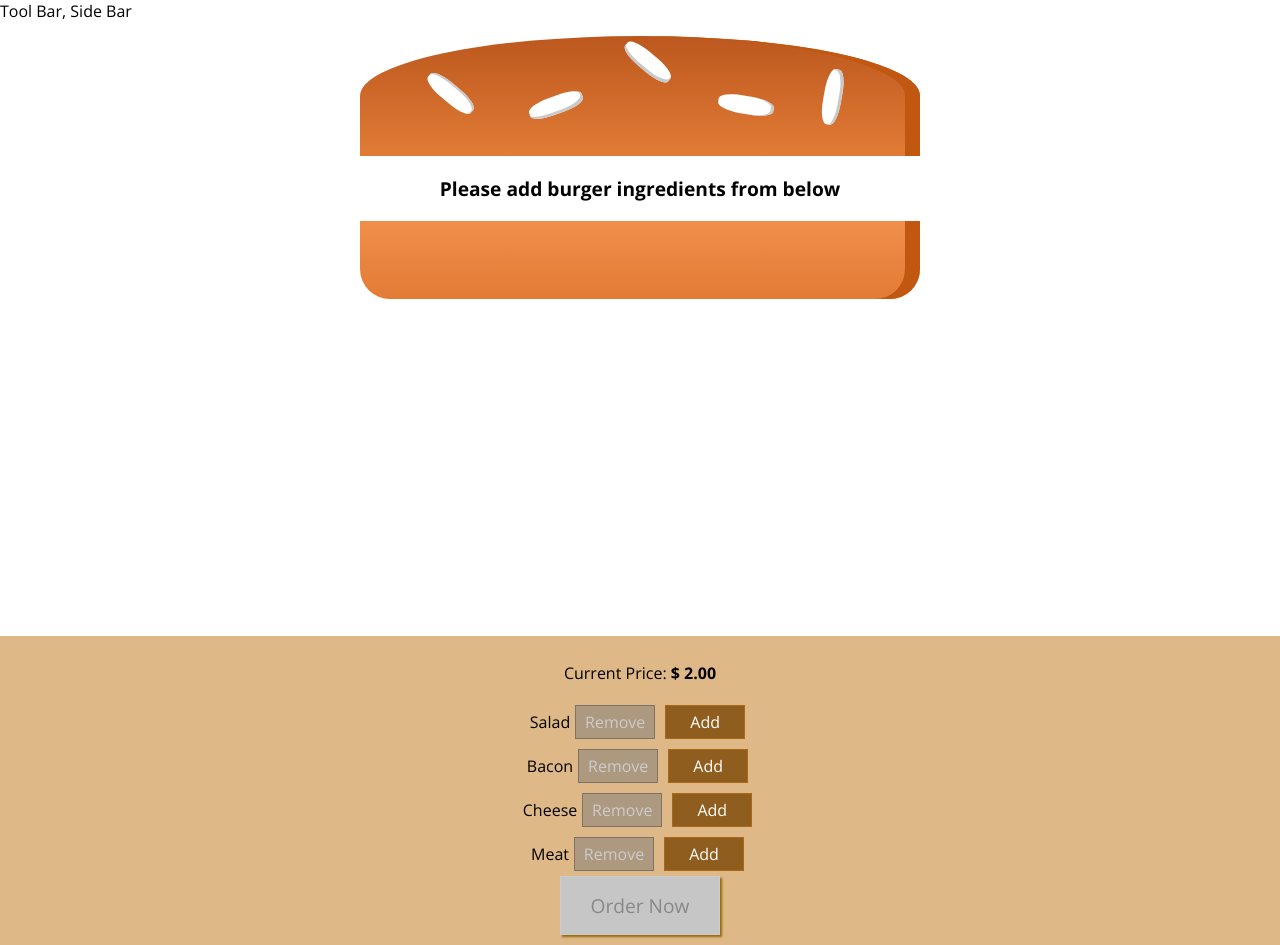
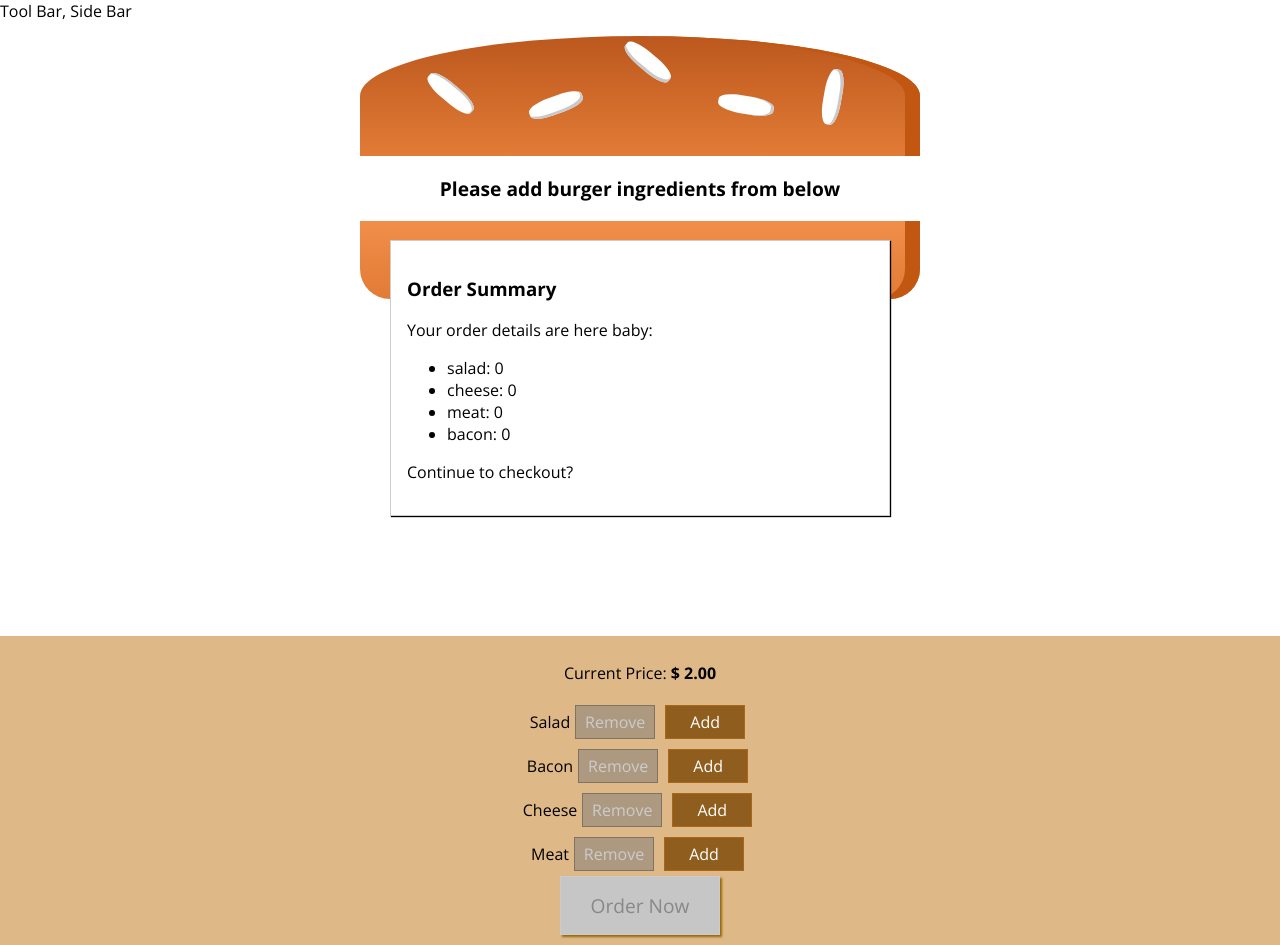
Before and after one commit to arjunkesava/burger-builder, a React app: page / in a window 1280 px wide. Built offline with nearby package versions, Linux system fonts and the light colour scheme.

Commit message:
Completed Static Modal with State

```diff
--- /dev/null
+++ b/src/components/Burger/OrderSummary/OrderSummary.js
@@ -0,0 +1,27 @@
+import React from 'react'
+import Aux from '../../../hoc/Aux'
+
+const OrderSummary = (props) => {
+    const ingredientsSummary =
+        Object.keys(props.ingredients)
+            .map(igKey => {
+                return (
+                    <li key={igKey}>
+                        <span stlye={{ textTransform: 'capitalize' }}>{igKey}</span>: {props.ingredients[igKey]}
+                    </li>
+                )
+            });
+
+    return (
+        <Aux>
+            <h3>Order Summary</h3>
+            <p>Your order details are here baby:</p>
+            <ul>
+                {ingredientsSummary}
+            </ul>
+            <p>Continue to checkout?</p>
+        </Aux>
+    )
+}
+
+export default OrderSummary
--- /dev/null
+++ b/src/components/UI/Modal/Modal.css
@@ -0,0 +1,20 @@
+.Modal {
+    position: fixed;
+    z-index: 500;
+    background-color: white;
+    width: 70%;
+    border: 1px solid #ccc;
+    box-shadow: 1px 1px 1px black;
+    padding: 16px;
+    left: 15%;
+    top: 30%;
+    box-sizing: border-box;
+    transition: all 0.3s ease-out;
+}
+
+@media (min-width: 600px) {
+    .Modal {
+        width: 500px;
+        left: calc(50% - 250px);
+    }
+}
--- /dev/null
+++ b/src/components/UI/Modal/Modal.js
@@ -0,0 +1,13 @@
+import React from 'react';
+
+import classes from './Modal.css'
+
+const modal = (props) => {
+    return (
+        <div className={classes.Modal}>
+        {props.children}
+        </div>
+    )
+}
+
+export default modal;
--- a/src/containers/BurgerBuilder/BurgerBuilder.js
+++ b/src/containers/BurgerBuilder/BurgerBuilder.js
@@ -1,7 +1,9 @@
 import React, { Component } from 'react';
 import Aux from '../../hoc/Aux';
 import Burger from '../../components/Burger/Burger';
+import Modal from '../../components/UI/Modal/Modal';
 import BuildControls from '../../components/Burger/BuildControls/BuildControls';
+import OrderSummary from '../../components/Burger/OrderSummary/OrderSummary';
 
 const INGREDIENT_PRICES = {
   salad: 0.5,
@@ -70,6 +72,9 @@
     }
     return (
       <Aux>
+        <Modal>
+          <OrderSummary ingredients={this.state.ingredients}/>
+        </Modal>
         <Burger ingredients={this.state.ingredients} />
         <BuildControls
           currentPrice={this.state.totalPrice}
```
Also changed, not shown: src/components/UI/Backdrop/Backdrop.js (added).
